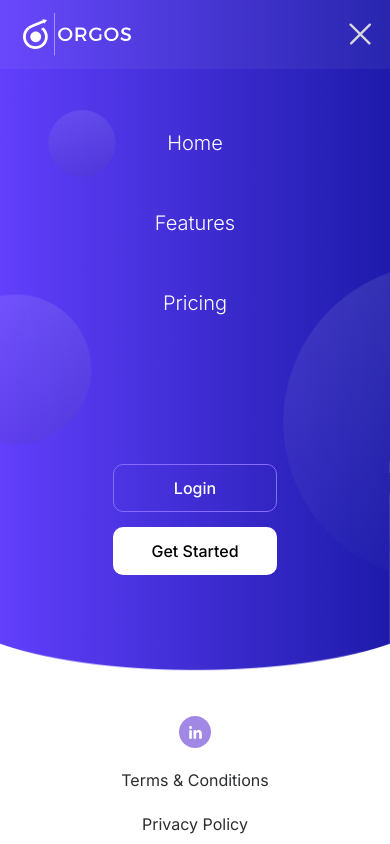
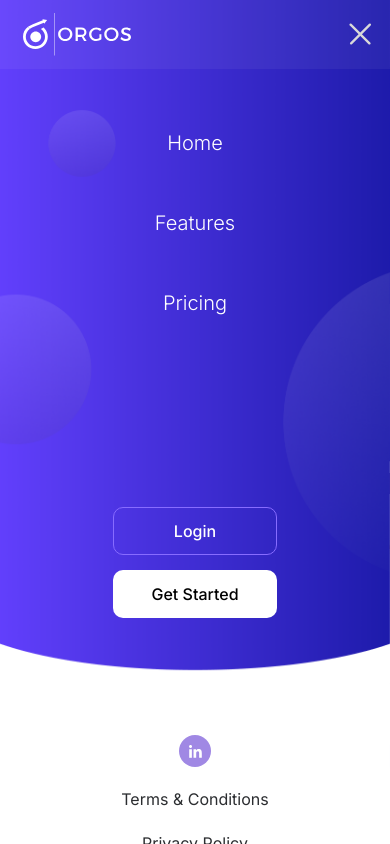
Before and after one commit to vishal8691/orgos, a plain HTML site: page index.html in a window 390 px wide. Both pictures are taken after a click on the button 359 px from the left and 33 px from the top of the page. Shown: the top 844 px of the page. Drawn offline with nearby package versions, Linux system fonts and the light colour scheme.

Commit message:
Add files via upload

```diff
--- a/css/style.css
+++ b/css/style.css
@@ -213,7 +213,7 @@ h1,h2,h3,h4,h5,h6, p, ul, li , a{
     width:100%;
     justify-content:space-between;
     @media (max-width:767px){
-        height:60%;
+        height:65%;
         flex-direction:column;
     }
 }
@@ -222,7 +222,7 @@ h1,h2,h3,h4,h5,h6, p, ul, li , a{
     display:none;
     @media (max-width:767px){
         display:block;
-        margin-top:36%;
+        margin-top:30%;
     }
 }
 .nav_sec .mob_social_links ul{
@@ -258,7 +258,7 @@ h1,h2,h3,h4,h5,h6, p, ul, li , a{
     @media (max-width:767px){
         flex-direction:column;
         align-items:center;
-        padding-bottom:10%;
+        padding-bottom:15%;
         padding-top:15%;
         padding-right:0;
         gap:50px;
```
